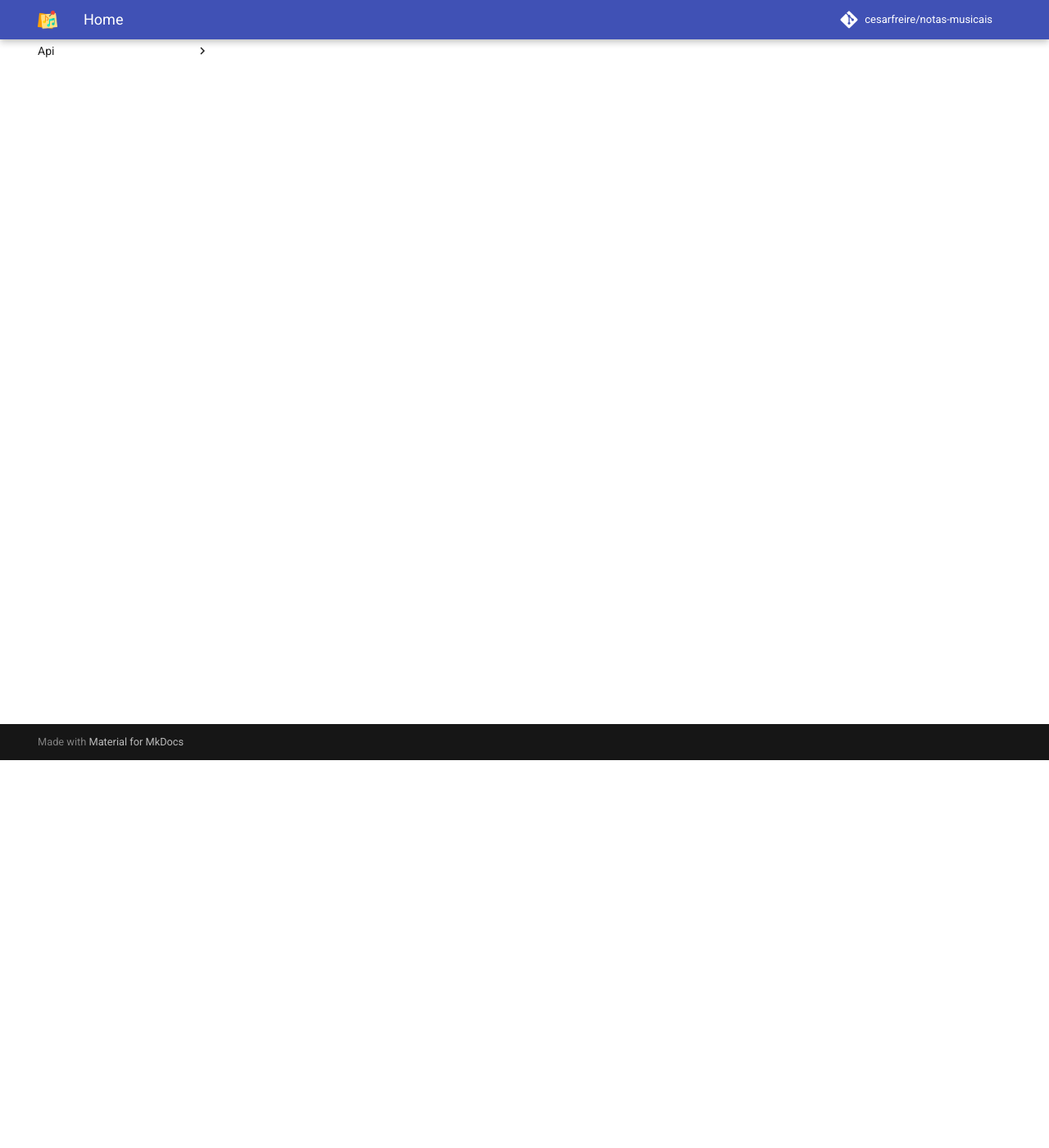
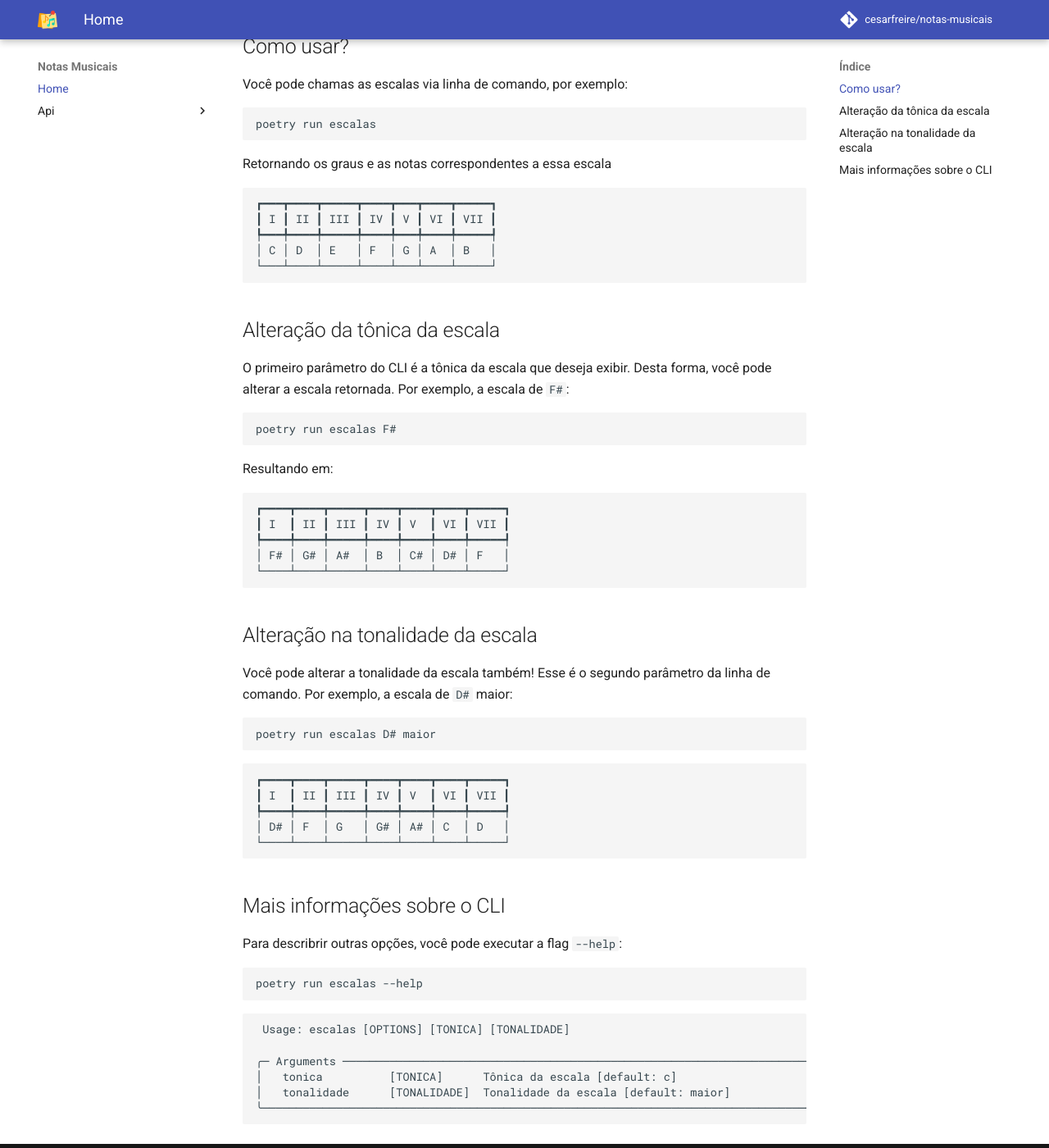
Before and after one commit to cesarfreire/notas-musicais, an MkDocs documentation site: the page built from docs/index.md, in a window 1280 px wide and 1400 px high, scrolled down 473 px. Shown: the whole window at 82% size. Built offline with MkDocs 1.6.1 and Material for MkDocs 9.7.7, drawn with Linux system fonts in a browser that asks for light colours; comment, search, counter and statistics services are not loaded.

Commit message:
feat: use examples in main page

````diff
--- a/docs/index.md
+++ b/docs/index.md
@@ -1,3 +1,70 @@
 ![logo_do_projeto](assets/logo.png){ width="300" .center }
 
 # Notas Musicais
+
+## Como usar?
+
+Você pode chamas as escalas via linha de comando, por exemplo:
+```bash
+poetry run escalas
+```
+
+Retornando os graus e as notas correspondentes a essa escala
+```bash
+┏━━━┳━━━━┳━━━━━┳━━━━┳━━━┳━━━━┳━━━━━┓
+┃ I ┃ II ┃ III ┃ IV ┃ V ┃ VI ┃ VII ┃
+┡━━━╇━━━━╇━━━━━╇━━━━╇━━━╇━━━━╇━━━━━┩
+│ C │ D  │ E   │ F  │ G │ A  │ B   │
+└───┴────┴─────┴────┴───┴────┴─────┘
+```
+
+## Alteração da tônica da escala
+
+O primeiro parâmetro do CLI é a tônica da escala que deseja exibir. Desta forma,
+você pode alterar a escala retornada. Por exemplo, a escala de `F#`:
+
+```bash
+poetry run escalas F#
+```
+
+Resultando em:
+```bash
+┏━━━━┳━━━━┳━━━━━┳━━━━┳━━━━┳━━━━┳━━━━━┓
+┃ I  ┃ II ┃ III ┃ IV ┃ V  ┃ VI ┃ VII ┃
+┡━━━━╇━━━━╇━━━━━╇━━━━╇━━━━╇━━━━╇━━━━━┩
+│ F# │ G# │ A#  │ B  │ C# │ D# │ F   │
+└────┴────┴─────┴────┴────┴────┴─────┘
+```
+
+## Alteração na tonalidade da escala
+
+Você pode alterar a tonalidade da escala também! Esse é o segundo parâmetro da linha de comando. Por exemplo, a escala de `D#` maior:
+
+```bash
+poetry run escalas D# maior
+```
+
+```
+┏━━━━┳━━━━┳━━━━━┳━━━━┳━━━━┳━━━━┳━━━━━┓
+┃ I  ┃ II ┃ III ┃ IV ┃ V  ┃ VI ┃ VII ┃
+┡━━━━╇━━━━╇━━━━━╇━━━━╇━━━━╇━━━━╇━━━━━┩
+│ D# │ F  │ G   │ G# │ A# │ C  │ D   │
+└────┴────┴─────┴────┴────┴────┴─────┘
+```
+
+## Mais informações sobre o CLI
+
+Para describrir outras opções, você pode executar a flag `--help`:
+
+```bash
+poetry run escalas --help
+```
+
+```bash
+ Usage: escalas [OPTIONS] [TONICA] [TONALIDADE]
+
+╭─ Arguments ───────────────────────────────────────────────────────────────────────╮
+│   tonica          [TONICA]      Tônica da escala [default: c]                     │
+│   tonalidade      [TONALIDADE]  Tonalidade da escala [default: maior]             │
+╰───────────────────────────────────────────────────────────────────────────────────╯
+```
````
